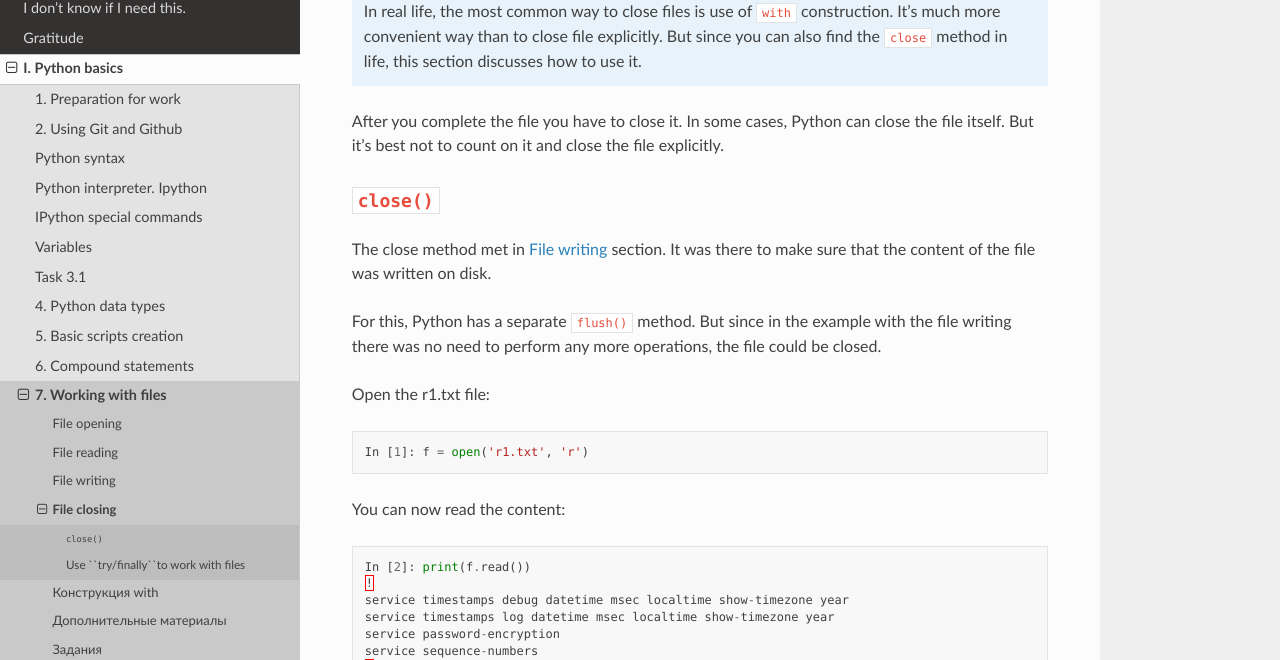
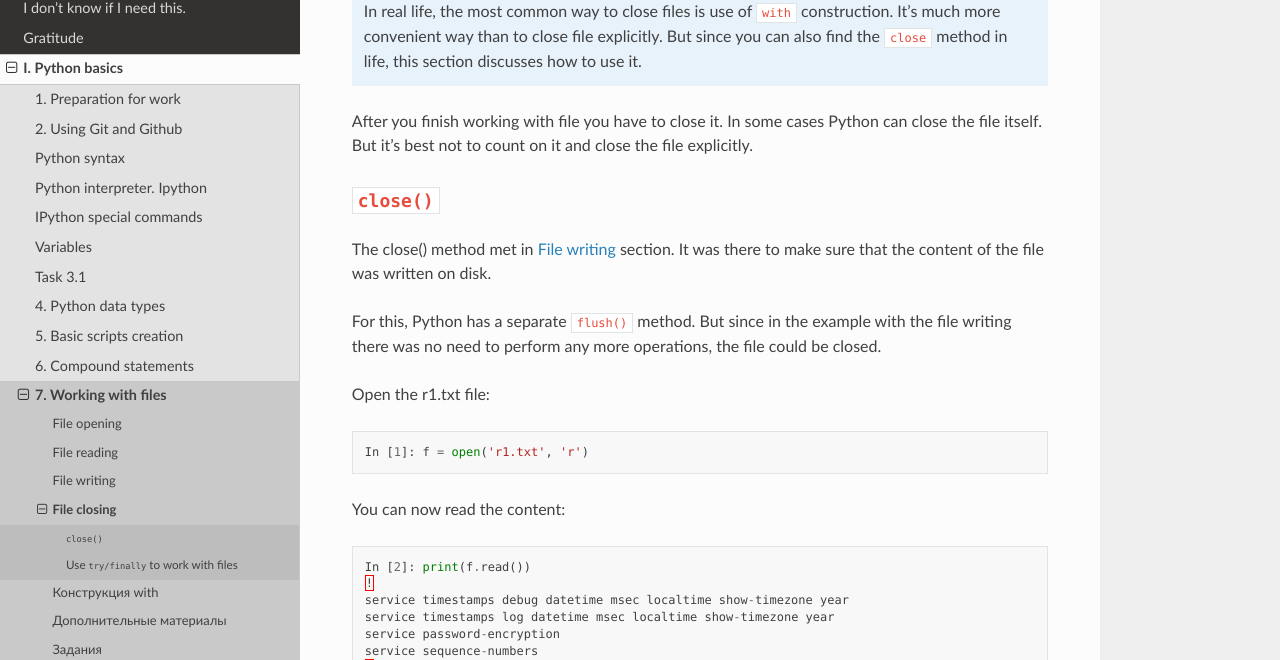
Before and after one commit to Aidar5/nattoeng, a Sphinx documentation site: the page built from docs/source/book/07_files/4_close.rst, in a window 1280 px wide and 1400 px high. Shown: the part 248-908 px from the top of the window. Built offline with Sphinx 7.4.7 and the Read the Docs theme 2.0.0, drawn with Linux system fonts in a browser that asks for light colours; pages that are not in the unit, such as notebooks, are missing from menus; some of the changed text lies outside the part shown.

Commit message:
Update 4_close.rst

```diff
--- a/docs/source/book/07_files/4_close.rst
+++ b/docs/source/book/07_files/4_close.rst
@@ -4,12 +4,12 @@ File closing
 .. note::
     In real life, the most common way to close files is use of ``with`` construction. It’s much more convenient way than to close file explicitly. But since you can also find the ``close`` method in life, this section discusses how to use it.
 
-After you complete the file you have to close it. In some cases, Python can close the file itself. But it’s best not to count on it and close the file explicitly.
+After you finish working with file you have to close it. In some cases Python can close the file itself. But it’s best not to count on it and close the file explicitly.
 
 ``close()``
 ^^^^^^^^^^^
 
-The close method met in `File writing  <./3_write.md>`__ section.
+The close() method met in `File writing  <./3_write.md>`__ section.
 It was there to make sure that the content of the file was written on disk.
 
 For this, Python has a separate ``flush()`` method.
@@ -64,7 +64,7 @@ If you try to read the file an exception occurs:
 
     ValueError: I/O operation on closed file
 
-Use ``try/finally``to work with files
+Use ``try/finally`` to work with files
 ^^^^^^^^^^^^^^^^^^^^^^^^^^^^^^^^^^^^^^^^^^^^^^^^^^
 
 By processing exceptions, you can:
```
